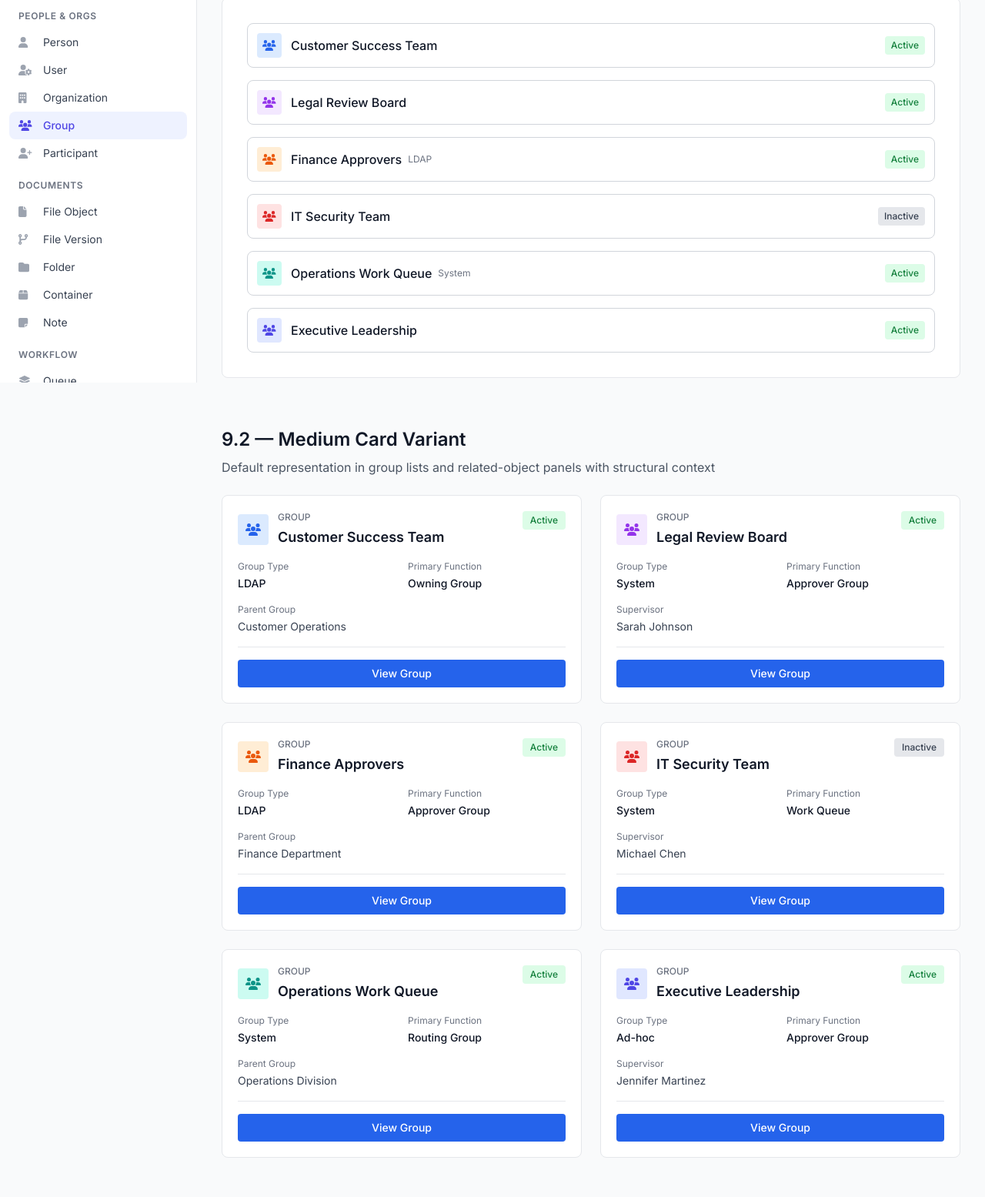
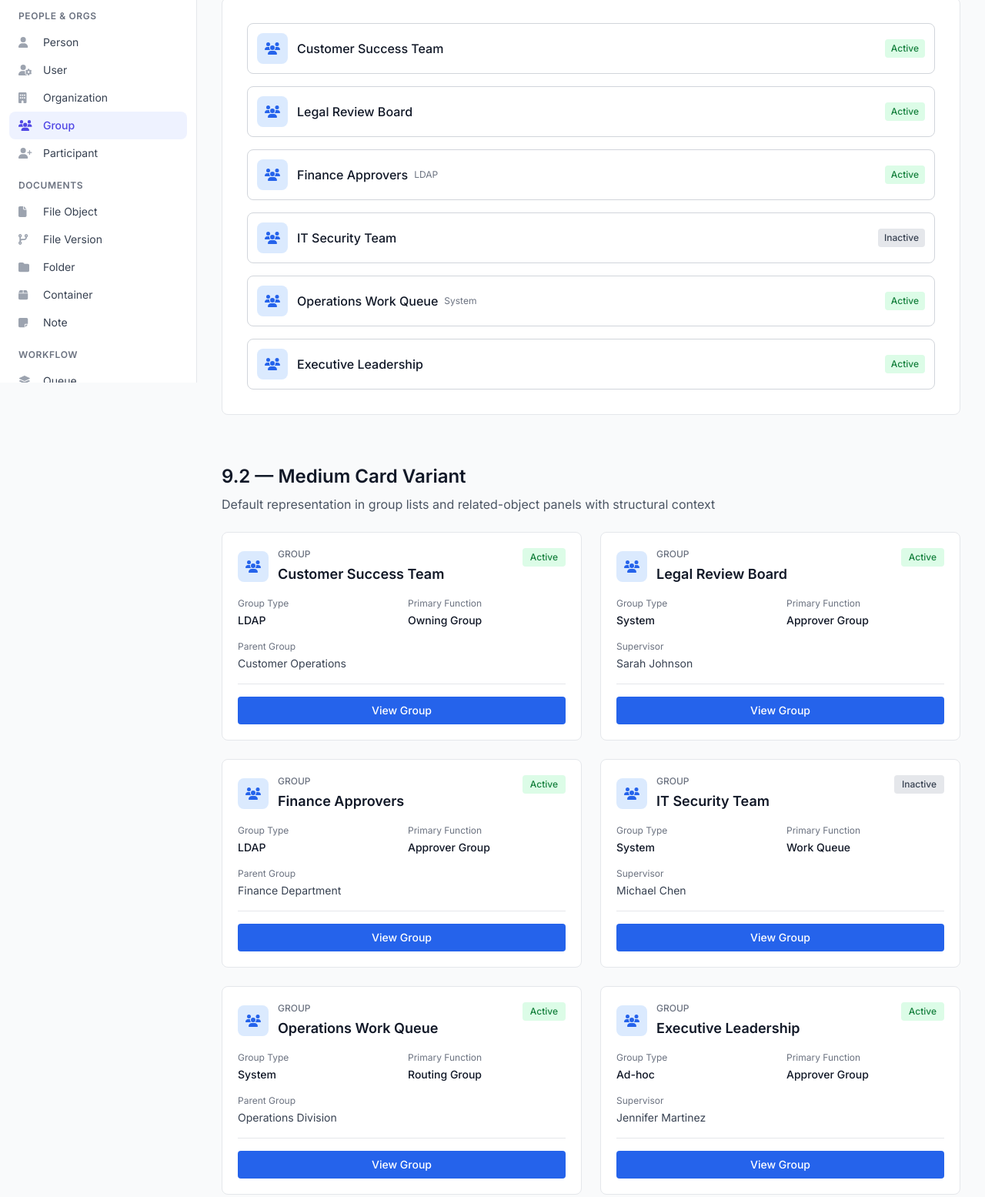
Before and after one commit to ajmcclary/arkcase_objects, a plain HTML site: page Group.html in a window 1280 px wide. Shown: the part 303-1858 px from the top of the page at 77% size. Drawn offline with nearby package versions, Linux system fonts and the light colour scheme.

Commit message:
Update card styles in Group and Organization HTML files for consistency

```diff
--- a/Group.html
+++ b/Group.html
@@ -251,8 +251,8 @@
                 <div class="space-y-4">
                     <div id="small-card-1" class="flex items-center justify-between p-3 border border-gray-300 rounded-lg hover:bg-gray-50 cursor-pointer transition-colors">
                         <div class="flex items-center space-x-3">
-                            <div class="w-8 h-8 bg-blue-100 rounded flex items-center justify-center flex-shrink-0">
-                                <i class="fa-solid fa-users text-blue-600 text-sm"></i>
+                            <div class="w-10 h-10 bg-blue-100 rounded-lg flex items-center justify-center flex-shrink-0">
+                                <i class="fa-solid fa-users text-blue-600"></i>
                             </div>
                             <div>
                                 <div class="font-medium text-gray-900">Customer Success Team</div>
@@ -265,8 +265,8 @@
 
                     <div id="small-card-2" class="flex items-center justify-between p-3 border border-gray-300 rounded-lg hover:bg-gray-50 cursor-pointer transition-colors">
                         <div class="flex items-center space-x-3">
-                            <div class="w-8 h-8 bg-purple-100 rounded flex items-center justify-center flex-shrink-0">
-                                <i class="fa-solid fa-users text-purple-600 text-sm"></i>
+                            <div class="w-10 h-10 bg-blue-100 rounded-lg flex items-center justify-center flex-shrink-0">
+                                <i class="fa-solid fa-users text-blue-600"></i>
                             </div>
                             <div>
                                 <div class="font-medium text-gray-900">Legal Review Board</div>
@@ -279,8 +279,8 @@
 
                     <div id="small-card-3" class="flex items-center justify-between p-3 border border-gray-300 rounded-lg hover:bg-gray-50 cursor-pointer transition-colors">
                         <div class="flex items-center space-x-3">
-                            <div class="w-8 h-8 bg-orange-100 rounded flex items-center justify-center flex-shrink-0">
-                                <i class="fa-solid fa-users text-orange-600 text-sm"></i>
+                            <div class="w-10 h-10 bg-blue-100 rounded-lg flex items-center justify-center flex-shrink-0">
+                                <i class="fa-solid fa-users text-blue-600"></i>
                             </div>
                             <div class="flex items-center space-x-2">
                                 <div class="font-medium text-gray-900">Finance Approvers</div>
@@ -294,8 +294,8 @@
 
                     <div id="small-card-4" class="flex items-center justify-between p-3 border border-gray-300 rounded-lg hover:bg-gray-50 cursor-pointer transition-colors">
                         <div class="flex items-center space-x-3">
-                            <div class="w-8 h-8 bg-red-100 rounded flex items-center justify-center flex-shrink-0">
-                                <i class="fa-solid fa-users text-red-600 text-sm"></i>
+                            <div class="w-10 h-10 bg-blue-100 rounded-lg flex items-center justify-center flex-shrink-0">
+                                <i class="fa-solid fa-users text-blue-600"></i>
                             </div>
                             <div>
                                 <div class="font-medium text-gray-900">IT Security Team</div>
@@ -308,8 +308,8 @@
 
                     <div id="small-card-5" class="flex items-center justify-between p-3 border border-gray-300 rounded-lg hover:bg-gray-50 cursor-pointer transition-colors">
                         <div class="flex items-center space-x-3">
-                            <div class="w-8 h-8 bg-teal-100 rounded flex items-center justify-center flex-shrink-0">
-                                <i class="fa-solid fa-users text-teal-600 text-sm"></i>
+                            <div class="w-10 h-10 bg-blue-100 rounded-lg flex items-center justify-center flex-shrink-0">
+                                <i class="fa-solid fa-users text-blue-600"></i>
                             </div>
                             <div class="flex items-center space-x-2">
                                 <div class="font-medium text-gray-900">Operations Work Queue</div>
@@ -323,8 +323,8 @@
 
                     <div id="small-card-6" class="flex items-center justify-between p-3 border border-gray-300 rounded-lg hover:bg-gray-50 cursor-pointer transition-colors">
                         <div class="flex items-center space-x-3">
-                            <div class="w-8 h-8 bg-indigo-100 rounded flex items-center justify-center flex-shrink-0">
-                                <i class="fa-solid fa-users text-indigo-600 text-sm"></i>
+                            <div class="w-10 h-10 bg-blue-100 rounded-lg flex items-center justify-center flex-shrink-0">
+                                <i class="fa-solid fa-users text-blue-600"></i>
                             </div>
                             <div>
                                 <div class="font-medium text-gray-900">Executive Leadership</div>
@@ -351,7 +351,7 @@
                     <div class="p-5">
                         <div class="flex items-start justify-between mb-4">
                             <div class="flex items-center space-x-3">
-                                <div class="w-10 h-10 bg-blue-100 rounded flex items-center justify-center flex-shrink-0">
+                                <div class="w-10 h-10 bg-blue-100 rounded-lg flex items-center justify-center flex-shrink-0">
                                     <i class="fa-solid fa-users text-blue-600"></i>
                                 </div>
                                 <div>
@@ -390,8 +390,8 @@
                     <div class="p-5">
                         <div class="flex items-start justify-between mb-4">
                             <div class="flex items-center space-x-3">
-                                <div class="w-10 h-10 bg-purple-100 rounded flex items-center justify-center flex-shrink-0">
-                                    <i class="fa-solid fa-users text-purple-600"></i>
+                                <div class="w-10 h-10 bg-blue-100 rounded-lg flex items-center justify-center flex-shrink-0">
+                                    <i class="fa-solid fa-users text-blue-600"></i>
                                 </div>
                                 <div>
                                     <div class="text-xs text-gray-500 uppercase font-medium mb-1">Group</div>
@@ -429,8 +429,8 @@
                     <div class="p-5">
                         <div class="flex items-start justify-between mb-4">
                             <div class="flex items-center space-x-3">
-                                <div class="w-10 h-10 bg-orange-100 rounded flex items-center justify-center flex-shrink-0">
-                                    <i class="fa-solid fa-users text-orange-600"></i>
+                                <div class="w-10 h-10 bg-blue-100 rounded-lg flex items-center justify-center flex-shrink-0">
+                                    <i class="fa-solid fa-users text-blue-600"></i>
                                 </div>
                                 <div>
                                     <div class="text-xs text-gray-500 uppercase font-medium mb-1">Group</div>
@@ -468,8 +468,8 @@
                     <div class="p-5">
                         <div class="flex items-start justify-between mb-4">
                             <div class="flex items-center space-x-3">
-                                <div class="w-10 h-10 bg-red-100 rounded flex items-center justify-center flex-shrink-0">
-                                    <i class="fa-solid fa-users text-red-600"></i>
+                                <div class="w-10 h-10 bg-blue-100 rounded-lg flex items-center justify-center flex-shrink-0">
+                                    <i class="fa-solid fa-users text-blue-600"></i>
                                 </div>
                                 <div>
                                     <div class="text-xs text-gray-500 uppercase font-medium mb-1">Group</div>
@@ -507,8 +507,8 @@
                     <div class="p-5">
                         <div class="flex items-start justify-between mb-4">
                             <div class="flex items-center space-x-3">
-                                <div class="w-10 h-10 bg-teal-100 rounded flex items-center justify-center flex-shrink-0">
-                                    <i class="fa-solid fa-users text-teal-600"></i>
+                                <div class="w-10 h-10 bg-blue-100 rounded-lg flex items-center justify-center flex-shrink-0">
+                                    <i class="fa-solid fa-users text-blue-600"></i>
                                 </div>
                                 <div>
                                     <div class="text-xs text-gray-500 uppercase font-medium mb-1">Group</div>
@@ -546,8 +546,8 @@
                     <div class="p-5">
                         <div class="flex items-start justify-between mb-4">
                             <div class="flex items-center space-x-3">
-                                <div class="w-10 h-10 bg-indigo-100 rounded flex items-center justify-center flex-shrink-0">
-                                    <i class="fa-solid fa-users text-indigo-600"></i>
+                                <div class="w-10 h-10 bg-blue-100 rounded-lg flex items-center justify-center flex-shrink-0">
+                                    <i class="fa-solid fa-users text-blue-600"></i>
                                 </div>
                                 <div>
                                     <div class="text-xs text-gray-500 uppercase font-medium mb-1">Group</div>
@@ -596,7 +596,7 @@
                     <div class="p-6">
                         <div class="flex items-start justify-between mb-6">
                             <div class="flex items-center space-x-4">
-                                <div class="w-14 h-14 bg-blue-100 rounded-lg flex items-center justify-center flex-shrink-0">
+                                <div class="w-12 h-12 bg-blue-100 rounded-lg flex items-center justify-center flex-shrink-0">
                                     <i class="fa-solid fa-users text-blue-600 text-xl"></i>
                                 </div>
                                 <div>
@@ -698,8 +698,8 @@
                     <div class="p-6">
                         <div class="flex items-start justify-between mb-6">
                             <div class="flex items-center space-x-4">
-                                <div class="w-14 h-14 bg-purple-100 rounded-lg flex items-center justify-center flex-shrink-0">
-                                    <i class="fa-solid fa-users text-purple-600 text-xl"></i>
+                                <div class="w-12 h-12 bg-blue-100 rounded-lg flex items-center justify-center flex-shrink-0">
+                                    <i class="fa-solid fa-users text-blue-600 text-lg"></i>
                                 </div>
                                 <div>
                                     <div class="text-xs text-gray-500 uppercase font-medium mb-1.5">Group</div>
@@ -800,8 +800,8 @@
                     <div class="p-6">
                         <div class="flex items-start justify-between mb-6">
                             <div class="flex items-center space-x-4">
-                                <div class="w-14 h-14 bg-orange-100 rounded-lg flex items-center justify-center flex-shrink-0">
-                                    <i class="fa-solid fa-users text-orange-600 text-xl"></i>
+                                <div class="w-12 h-12 bg-blue-100 rounded-lg flex items-center justify-center flex-shrink-0">
+                                    <i class="fa-solid fa-users text-blue-600 text-lg"></i>
                                 </div>
                                 <div>
                                     <div class="text-xs text-gray-500 uppercase font-medium mb-1.5">Group</div>
@@ -1461,7 +1461,7 @@
                         </div>
                         <div class="p-5">
                             <div class="flex items-start space-x-4 mb-6">
-                                <div class="w-14 h-14 bg-blue-100 rounded-lg flex items-center justify-center flex-shrink-0">
+                                <div class="w-12 h-12 bg-blue-100 rounded-lg flex items-center justify-center flex-shrink-0">
                                     <i class="fa-solid fa-users text-blue-600 text-xl"></i>
                                 </div>
                                 <div class="flex-1">
```
Also changed, not shown: Organization.html (+21 -25 lines), 1 other file.
